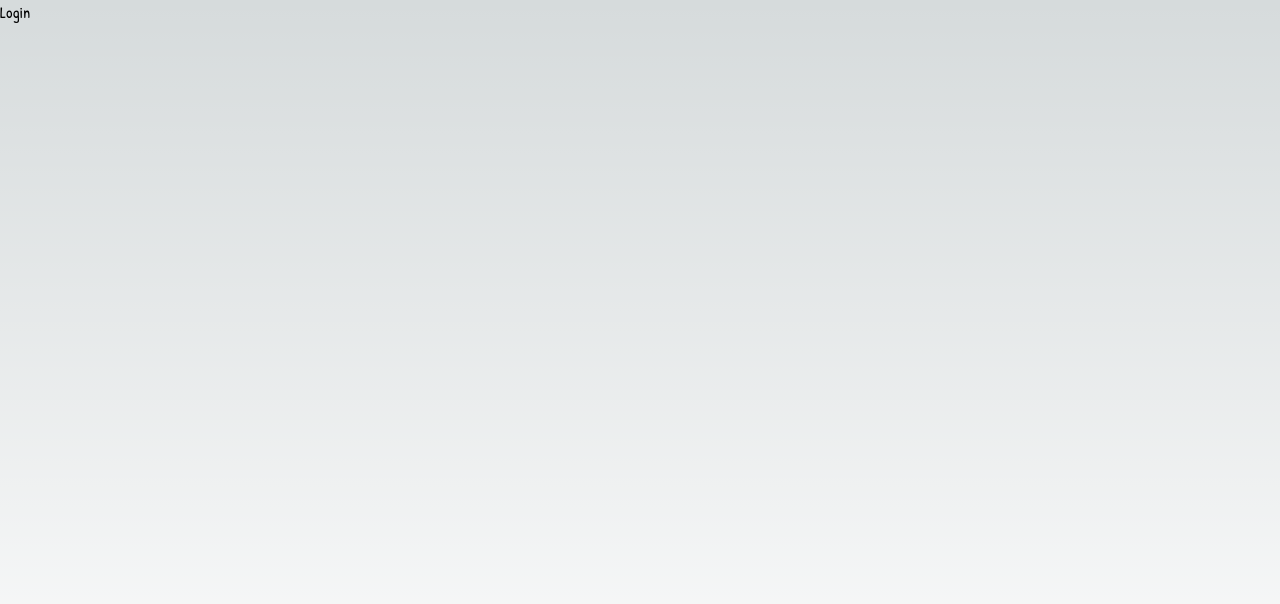
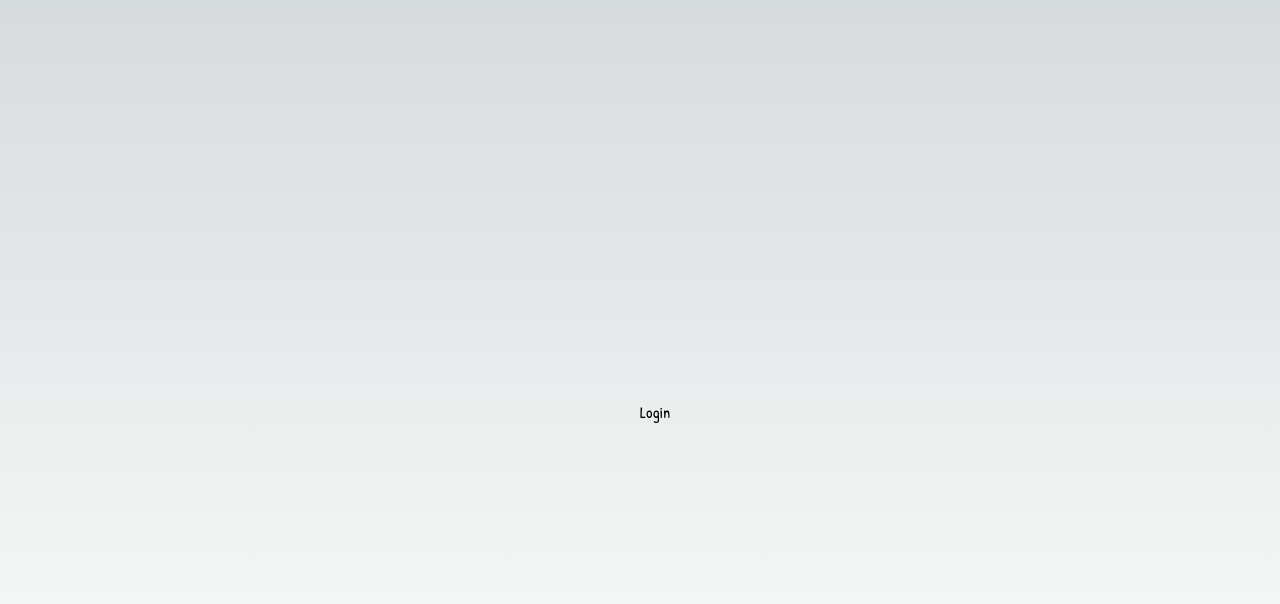
Before and after one commit to khuonghuyhieu/next-auth, a Next.js app: page / in a window 1280 px wide. Shown: the top 604 px of the page. Built offline with nearby package versions, Linux system fonts and the light colour scheme.

Commit message:
fix button ui

```diff
--- a/src/views/Home/index.js
+++ b/src/views/Home/index.js
@@ -7,12 +7,14 @@ export default function Home() {
   const router = useRouter();
 
   return (
-    <div className="w-full h-screen flex justify-center items-center">
-      <Link href="/login">
-        <button className="p-5 bg-white rounded-3xl cursor-pointer">
-          <span className="text-black text-xl">Login</span>
-        </button>
-      </Link>
+    <div className="relative">
+      <div className="absolute top-1/2 left-1/2">
+        <Link href="/login">
+          <div className="p-5 bg-white rounded-3xl cursor-pointer">
+            <span className="text-black text-xl">Login</span>
+          </div>
+        </Link>
+      </div>
     </div>
   );
 }
```
